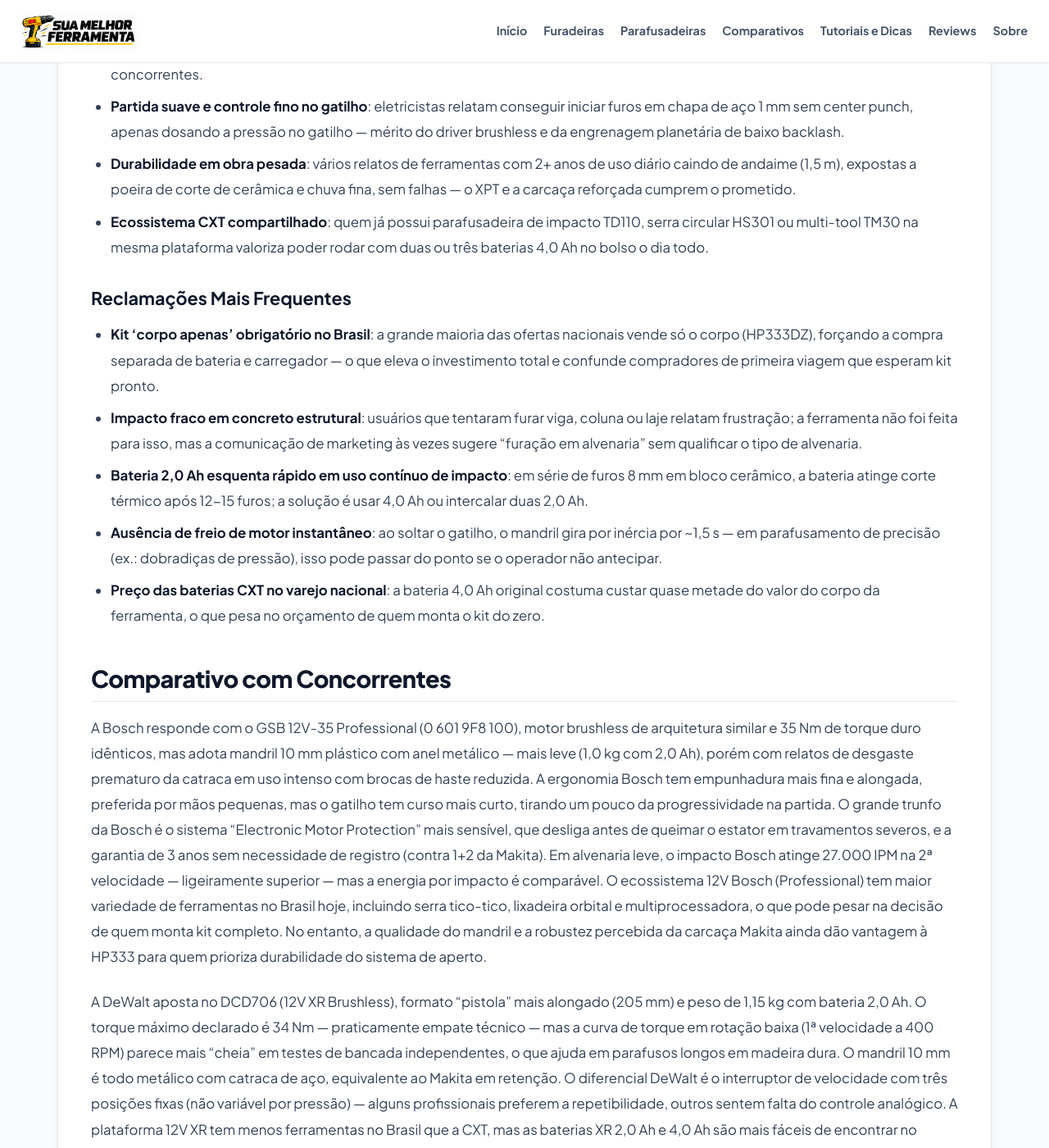
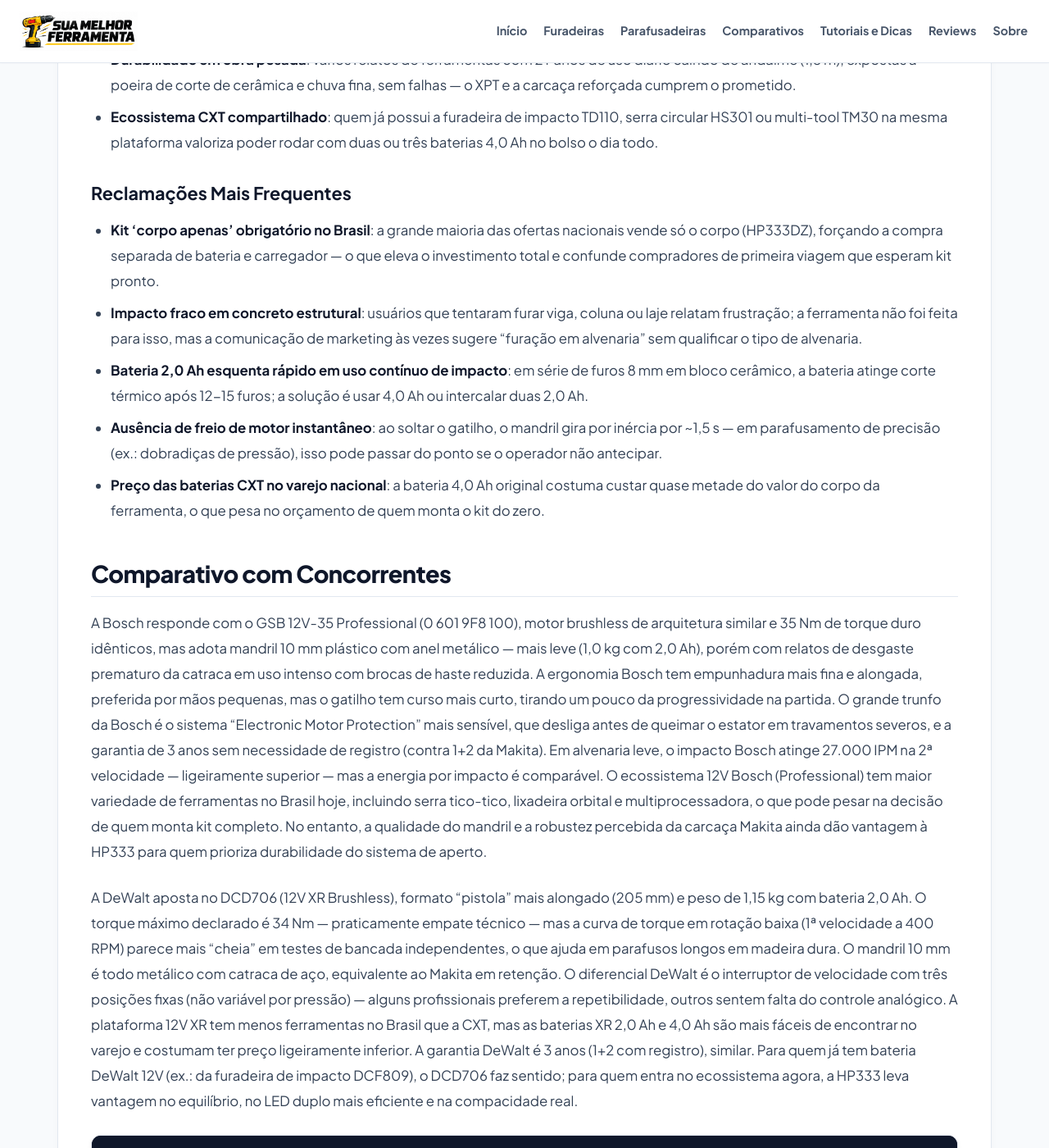
Before and after one commit to membroequipe/SiteReview, a Jekyll site: the page built from _posts/2026-10-24-makita-hp333-12v-impacto.md, in a window 1280 px wide and 1400 px high, scrolled down 5424 px. Shown: the whole window at 82% size. Built offline with Jekyll 4.4.1, drawn with Linux system fonts in a browser that asks for light colours; some of the changed text lies outside the part shown.

Commit message:
Update 2026-10-24-makita-hp333-12v-impacto.md

```diff
--- a/_posts/2026-10-24-makita-hp333-12v-impacto.md
+++ b/_posts/2026-10-24-makita-hp333-12v-impacto.md
@@ -65,7 +63,7 @@
 - **Mandril metálico de 10 mm que não solta a broca**: instaladores de painéis solares e serralheiros elogiam a catraca de travamento que impede a broca de girar dentro do mandril mesmo sob torque reverso forte — problema comum em mandris plásticos de concorrentes.
 - **Partida suave e controle fino no gatilho**: eletricistas relatam conseguir iniciar furos em chapa de aço 1 mm sem center punch, apenas dosando a pressão no gatilho — mérito do driver brushless e da engrenagem planetária de baixo backlash.
 - **Durabilidade em obra pesada**: vários relatos de ferramentas com 2+ anos de uso diário caindo de andaime (1,5 m), expostas a poeira de corte de cerâmica e chuva fina, sem falhas — o XPT e a carcaça reforçada cumprem o prometido.
-- **Ecossistema CXT compartilhado**: quem já possui parafusadeira de impacto TD110, serra circular HS301 ou multi-tool TM30 na mesma plataforma valoriza poder rodar com duas ou três baterias 4,0 Ah no bolso o dia todo.
+- **Ecossistema CXT compartilhado**: quem já possui a furadeira de impacto TD110, serra circular HS301 ou multi-tool TM30 na mesma plataforma valoriza poder rodar com duas ou três baterias 4,0 Ah no bolso o dia todo.
 
 ### Reclamações Mais Frequentes
 - **Kit 'corpo apenas' obrigatório no Brasil**: a grande maioria das ofertas nacionais vende só o corpo (HP333DZ), forçando a compra separada de bateria e carregador — o que eleva o investimento total e confunde compradores de primeira viagem que esperam kit pronto.
@@ -78,7 +76,7 @@
 
 A Bosch responde com o GSB 12V-35 Professional (0 601 9F8 100), motor brushless de arquitetura similar e 35 Nm de torque duro idênticos, mas adota mandril 10 mm plástico com anel metálico — mais leve (1,0 kg com 2,0 Ah), porém com relatos de desgaste prematuro da catraca em uso intenso com brocas de haste reduzida. A ergonomia Bosch tem empunhadura mais fina e alongada, preferida por mãos pequenas, mas o gatilho tem curso mais curto, tirando um pouco da progressividade na partida. O grande trunfo da Bosch é o sistema "Electronic Motor Protection" mais sensível, que desliga antes de queimar o estator em travamentos severos, e a garantia de 3 anos sem necessidade de registro (contra 1+2 da Makita). Em alvenaria leve, o impacto Bosch atinge 27.000 IPM na 2ª velocidade — ligeiramente superior — mas a energia por impacto é comparável. O ecossistema 12V Bosch (Professional) tem maior variedade de ferramentas no Brasil hoje, incluindo serra tico-tico, lixadeira orbital e multiprocessadora, o que pode pesar na decisão de quem monta kit completo. No entanto, a qualidade do mandril e a robustez percebida da carcaça Makita ainda dão vantagem à HP333 para quem prioriza durabilidade do sistema de aperto.
 
-A DeWalt aposta no DCD706 (12V XR Brushless), formato "pistola" mais alongado (205 mm) e peso de 1,15 kg com bateria 2,0 Ah. O torque máximo declarado é 34 Nm — praticamente empate técnico — mas a curva de torque em rotação baixa (1ª velocidade a 400 RPM) parece mais "cheia" em testes de bancada independentes, o que ajuda em parafusos longos em madeira dura. O mandril 10 mm é todo metálico com catraca de aço, equivalente ao Makita em retenção. O diferencial DeWalt é o interruptor de velocidade com três posições fixas (não variável por pressão) — alguns profissionais preferem a repetibilidade, outros sentem falta do controle analógico. A plataforma 12V XR tem menos ferramentas no Brasil que a CXT, mas as baterias XR 2,0 Ah e 4,0 Ah são mais fáceis de encontrar no varejo e costumam ter preço ligeiramente inferior. A garantia DeWalt é 3 anos (1+2 com registro), similar. Para quem já tem bateria DeWalt 12V (ex.: da parafusadeira de impacto DCF809), o DCD706 faz sentido; para quem entra no ecossistema agora, a HP333 leva vantagem no equilíbrio, no LED duplo mais eficiente e na compacidade real.
+A DeWalt aposta no DCD706 (12V XR Brushless), formato "pistola" mais alongado (205 mm) e peso de 1,15 kg com bateria 2,0 Ah. O torque máximo declarado é 34 Nm — praticamente empate técnico — mas a curva de torque em rotação baixa (1ª velocidade a 400 RPM) parece mais "cheia" em testes de bancada independentes, o que ajuda em parafusos longos em madeira dura. O mandril 10 mm é todo metálico com catraca de aço, equivalente ao Makita em retenção. O diferencial DeWalt é o interruptor de velocidade com três posições fixas (não variável por pressão) — alguns profissionais preferem a repetibilidade, outros sentem falta do controle analógico. A plataforma 12V XR tem menos ferramentas no Brasil que a CXT, mas as baterias XR 2,0 Ah e 4,0 Ah são mais fáceis de encontrar no varejo e costumam ter preço ligeiramente inferior. A garantia DeWalt é 3 anos (1+2 com registro), similar. Para quem já tem bateria DeWalt 12V (ex.: da furadeira de impacto DCF809), o DCD706 faz sentido; para quem entra no ecossistema agora, a HP333 leva vantagem no equilíbrio, no LED duplo mais eficiente e na compacidade real.
 
 <table class="specs-table" style="width: 100%; border-collapse: collapse;">
   <thead>
```
Also changed, not shown: other parts of _posts/2026-10-24-makita-hp333-12v-impacto.md (+2 -4 lines).
